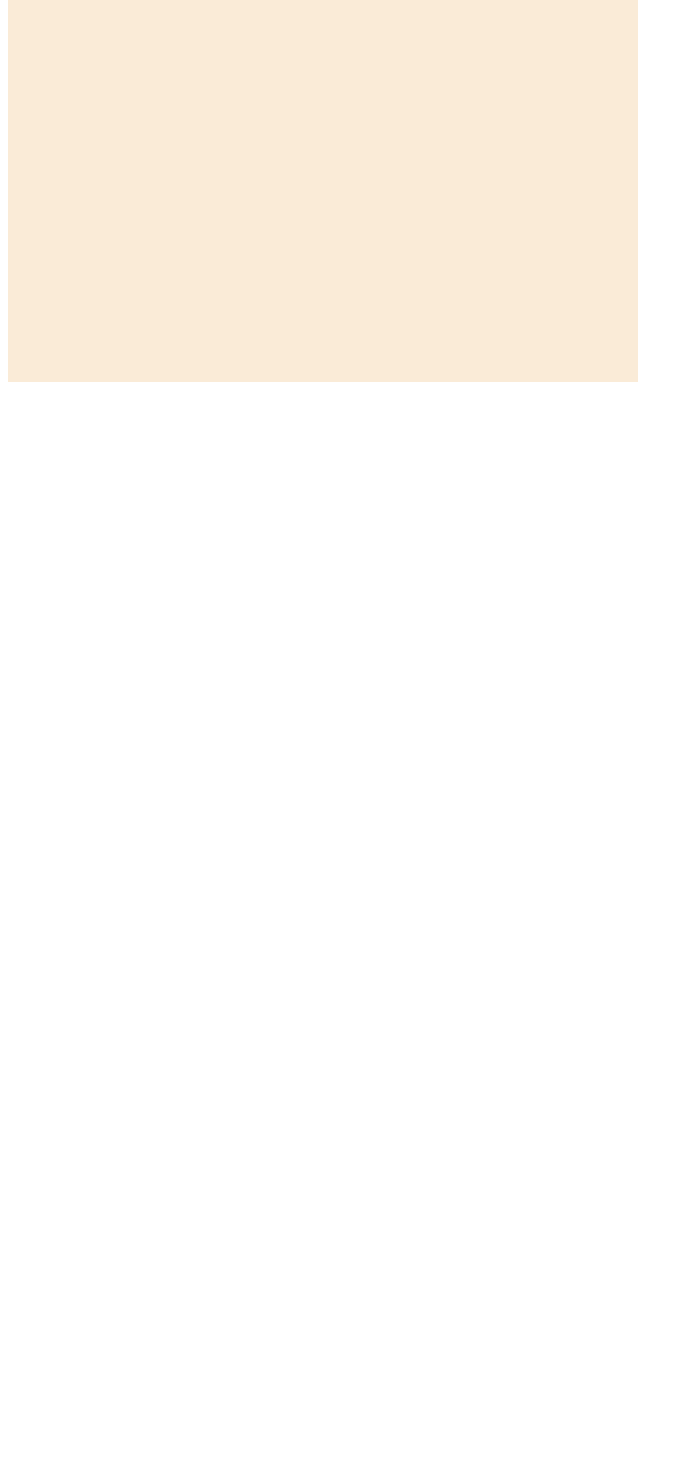
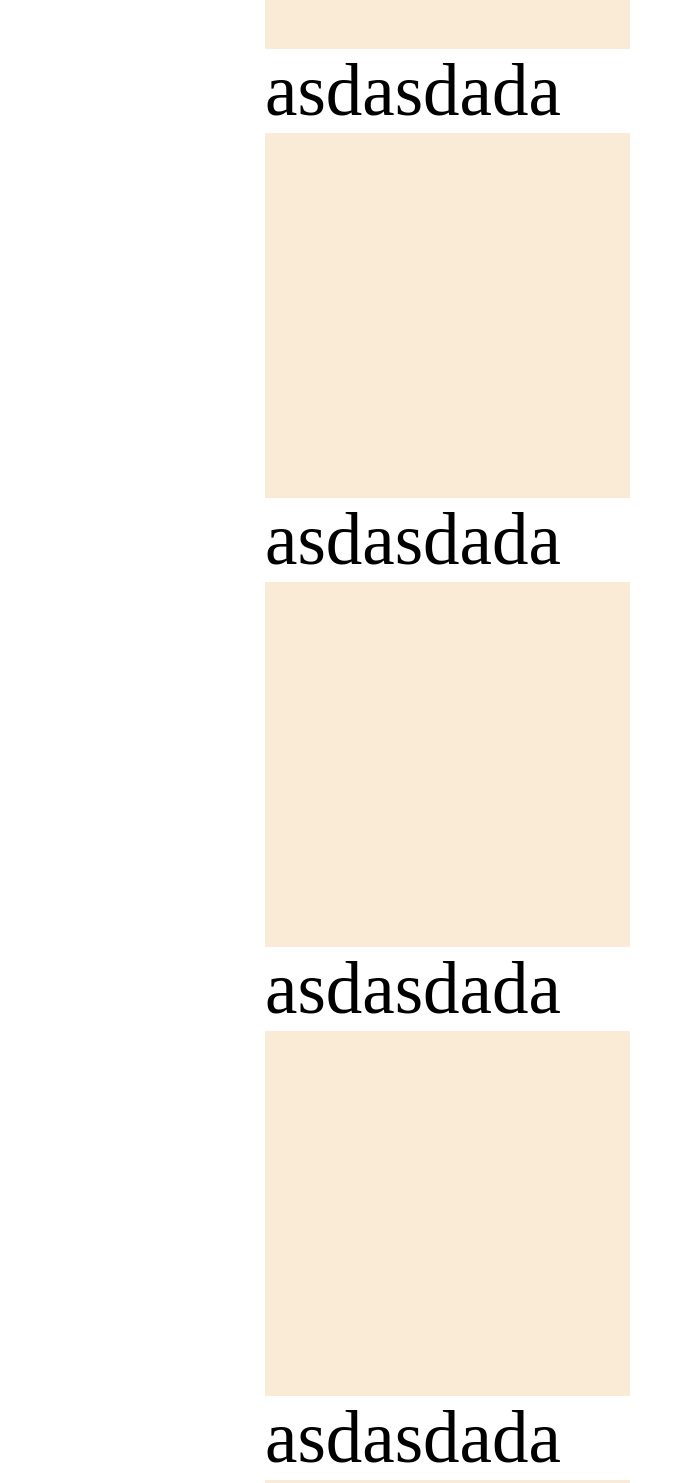
Before and after one commit to LYunLong/Dwidth2rem, a plain HTML site: page index.html in a window 1280 px wide. Shown: the part 400-1883 px from the top of the page, without its empty margins (0-693 px from the left). Before the commit the page ends 800 px from the top, so only its background shows below. Drawn offline with Linux system fonts and the light colour scheme.

Commit message:
更新：对于移动设备页面在PC端浏览的情况进行优化

```diff
--- a/index.html
+++ b/index.html
@@ -23,6 +23,27 @@
     asdasdada
 </div>
 <div class="test2"></div>
+<div class="test1">
+    asdasdada
+</div>
+<div class="test2"></div>
+<div class="test1">
+    asdasdada
+</div>
+<div class="test2"></div>
+<div class="test1">
+    asdasdada
+</div>
+<div class="test2"></div>
+<div class="test1">
+    asdasdada
+</div>
+<div class="test2"></div>
+<div class="test1">
+    asdasdada
+</div>
+<div class="test2"></div>
+
 
 <script>
     $(document).ready(function(){
--- a/statics/scripts/jquery.Dwidth2rem.js
+++ b/statics/scripts/jquery.Dwidth2rem.js
@@ -26,22 +26,28 @@
     return false;
 }
 //device width to rem core
-    var Dwidth2rem = function(){
+var Dwidth2rem = function () {
     var _this = this;
     _this.sizeTimes = 37.5;
-        _this.init=function(sizeTimes){
-                if (sizeTimes)_this.sizeTimes=sizeTimes;
+    _this.init = function (sizeTimes) {
+        if (sizeTimes)_this.sizeTimes = sizeTimes;
         _this.calc();
         return _this;
     };
-         _this.calc=function(){
-                if(checkMobile()){
-                    $("html").css("font-size",((document.documentElement.clientWidth/_this.sizeTimes)+"px"));
-                }else{
-                    $("html").css("font-size",(((document.documentElement.clientWidth-20)/_this.sizeTimes)+"px"));
+    _this.calc = function () {
+        if (document.documentElement.clientWidth > 750) {
+            var width = 750;
+            $("body").css("width", (width + "px")).css("margin", "0 auto");
+        } else {
+            var width = document.documentElement.clientWidth;
+        }
+        if (checkMobile()) {
+            $("html").css("font-size", ((width / _this.sizeTimes) + "px"));
+        } else {
+            $("html").css("font-size", (((width - 20) / _this.sizeTimes) + "px"));
         }
     };
-        window.onresize = function(){ //当屏幕尺寸变化或者手机横屏切换，重新计算rem
+    window.onresize = function () { //当屏幕尺寸变化或者手机横屏切换，重新计算rem
         _this.calc();
     }
 };
```
Lines whose indentation alone changed are shown as unchanged.
